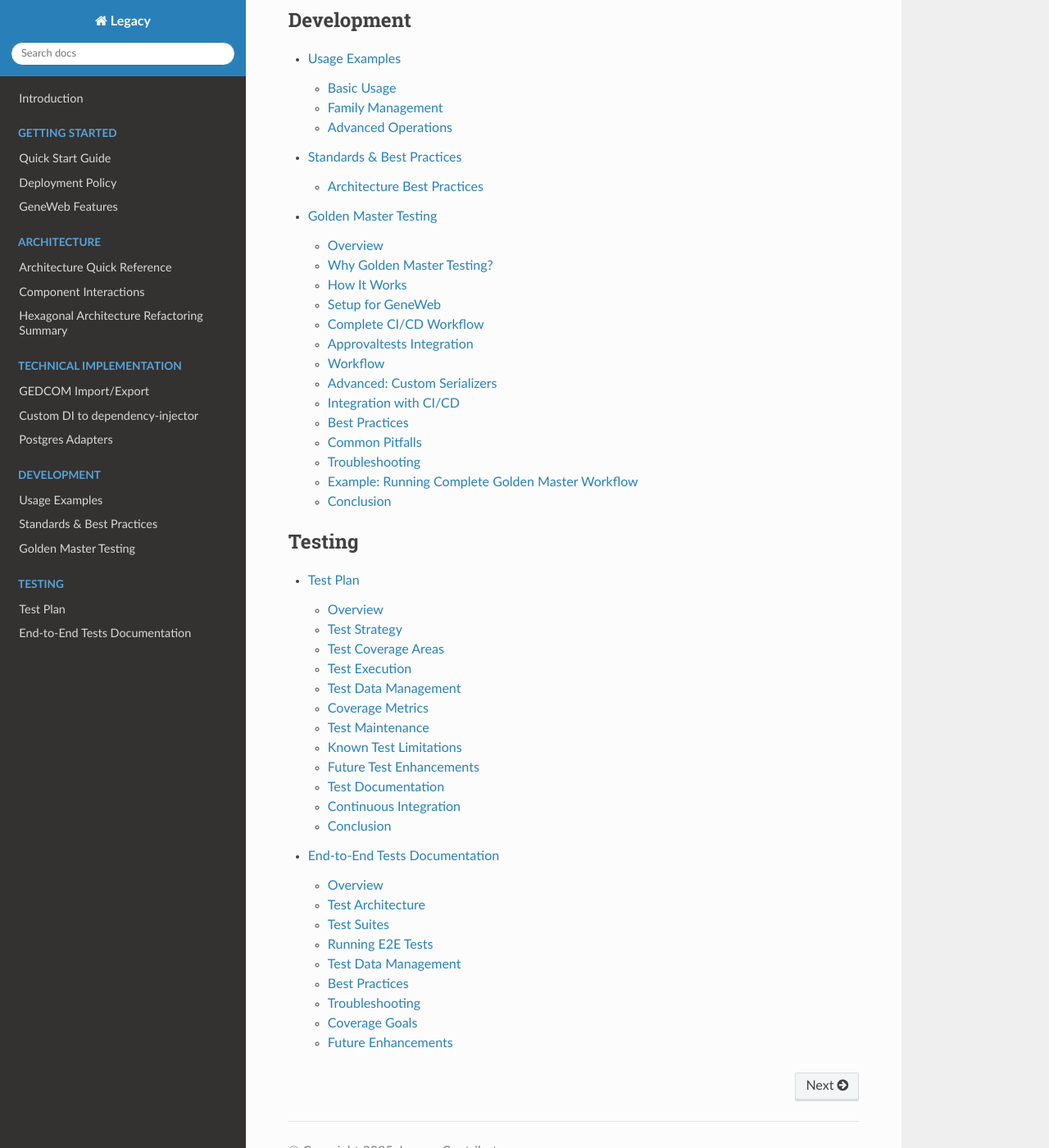
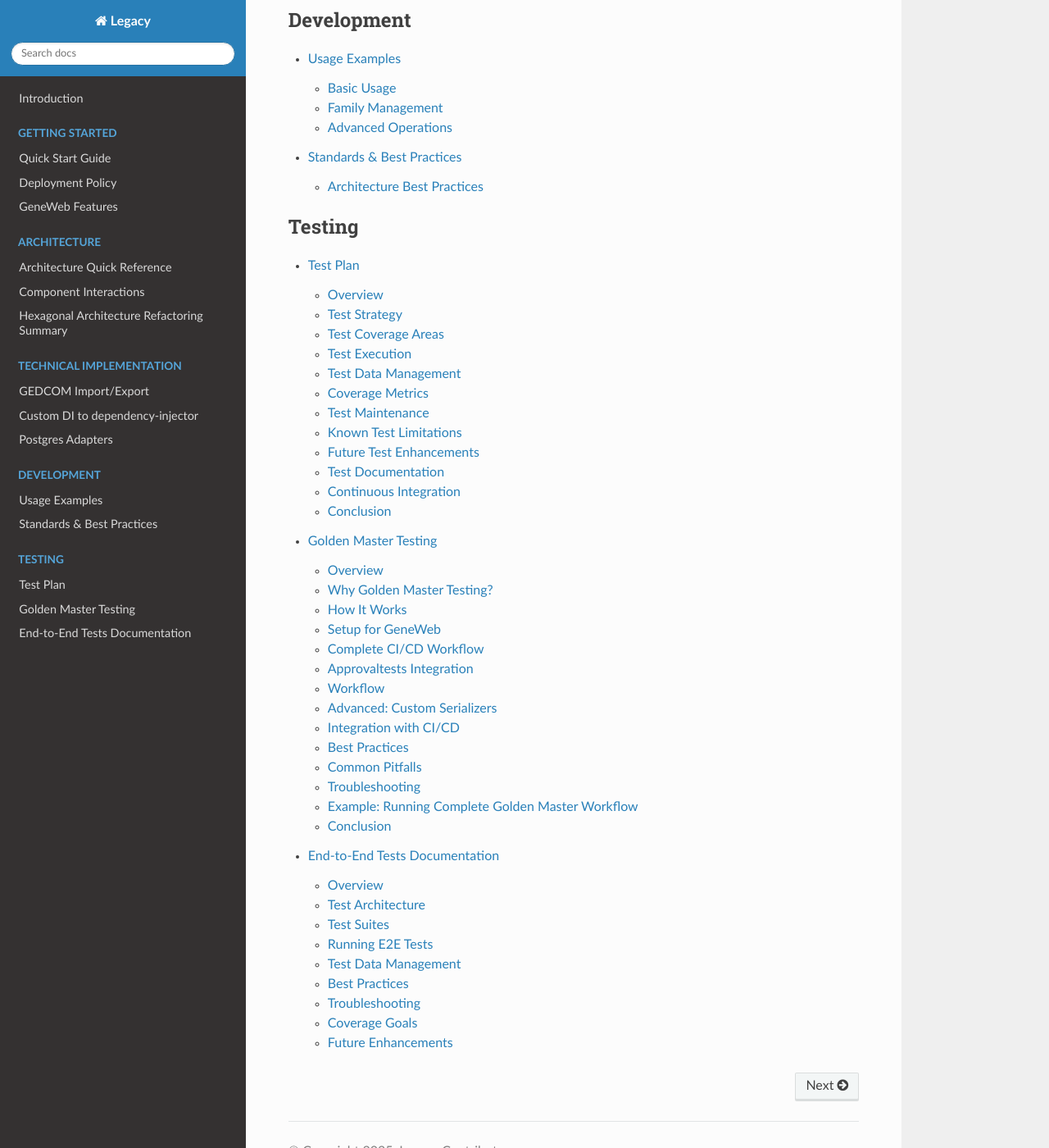
Before and after one commit to sabry134/legacy-project, a Sphinx documentation site: the page built from docs/source/index.rst, in a window 1280 px wide and 1400 px high, scrolled down 2884 px. Shown: the whole window at 82% size. Built offline with Sphinx 7.4.7 and the Read the Docs theme 3.1.0, drawn with Linux system fonts in a browser that asks for light colours.

```diff
--- a/docs/source/index.rst
+++ b/docs/source/index.rst
@@ -43,11 +43,11 @@ Welcome to GeneWeb-Python documentation. Start with :doc:`introduction` for an o
 
    usage
    standards
-   golden_master
 
 .. toctree::
    :maxdepth: 2
    :caption: Testing
 
    test_plan
+   golden_master
    e2e_tests
```
